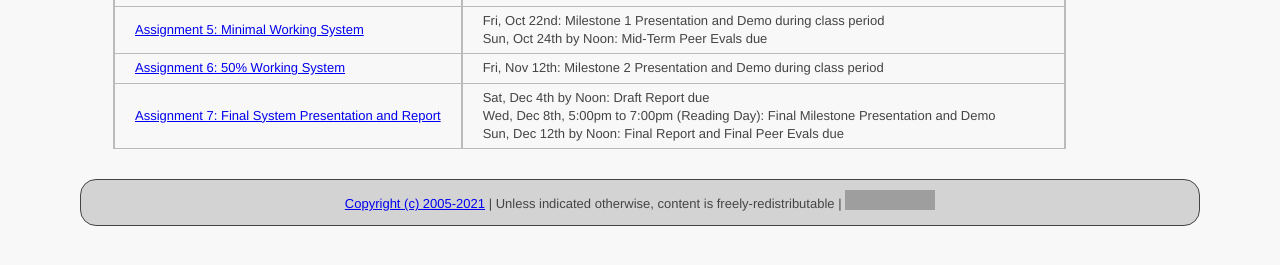
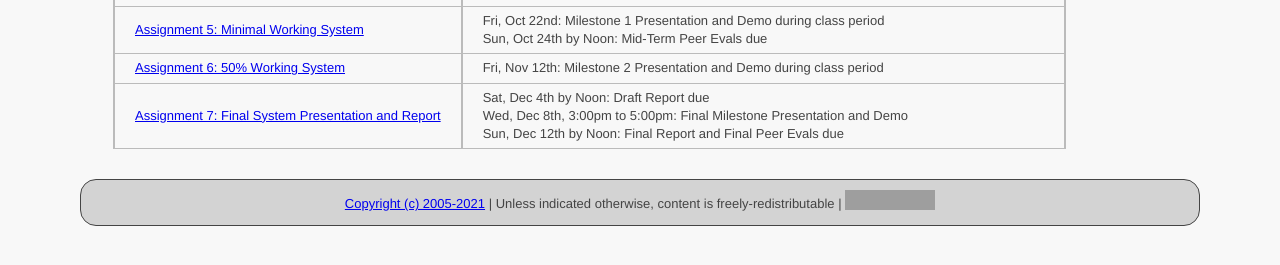
Before and after one commit to ycpcs/cs481-fall2021-PW, a Jekyll site: the page built from schedule.md, in a window 1280 px wide. Shown: the part 286-551 px from the top of the page. Built offline with Jekyll 4.4.1, drawn with Linux system fonts in a browser that asks for light colours; grey boxes are pictures that could not be loaded.

Commit message:
updated fianl presentation date/time

```diff
--- a/schedule.md
+++ b/schedule.md
@@ -14,4 +14,4 @@ This is the course schedule for CS 481-PW (Privilege Walk Project).
 [Assignment 4: Analysis and Design](assign/assign04.html)                  | Fri, Oct 1st by 3:00pm (prior to class): Presentation during class period
 [Assignment 5: Minimal Working System](assign/assign05.html)               | Fri, Oct 22nd: Milestone 1 Presentation and Demo during class period<br>Sun, Oct 24th by Noon: Mid-Term Peer Evals due
 [Assignment 6: 50% Working System](assign/assign06.html)                   | Fri, Nov 12th: Milestone 2 Presentation and Demo during class period
-[Assignment 7: Final System Presentation and Report](assign/assign07.html) | Sat, Dec 4th by Noon: Draft Report due<br>Wed, Dec 8th, 5:00pm to 7:00pm (Reading Day): Final Milestone Presentation and Demo<br>Sun, Dec 12th by Noon: Final Report and Final Peer Evals due
+[Assignment 7: Final System Presentation and Report](assign/assign07.html) | Sat, Dec 4th by Noon: Draft Report due<br>Wed, Dec 8th, 3:00pm to 5:00pm: Final Milestone Presentation and Demo<br>Sun, Dec 12th by Noon: Final Report and Final Peer Evals due
```
